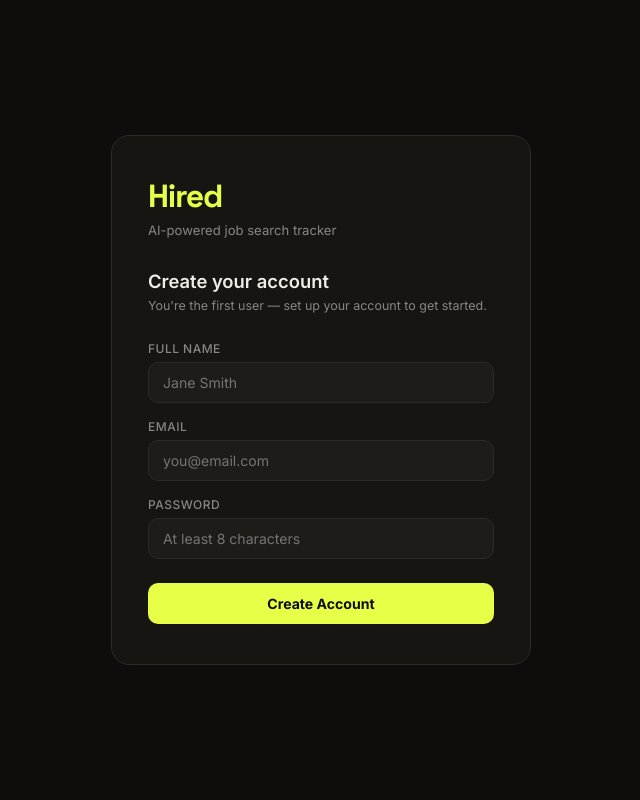
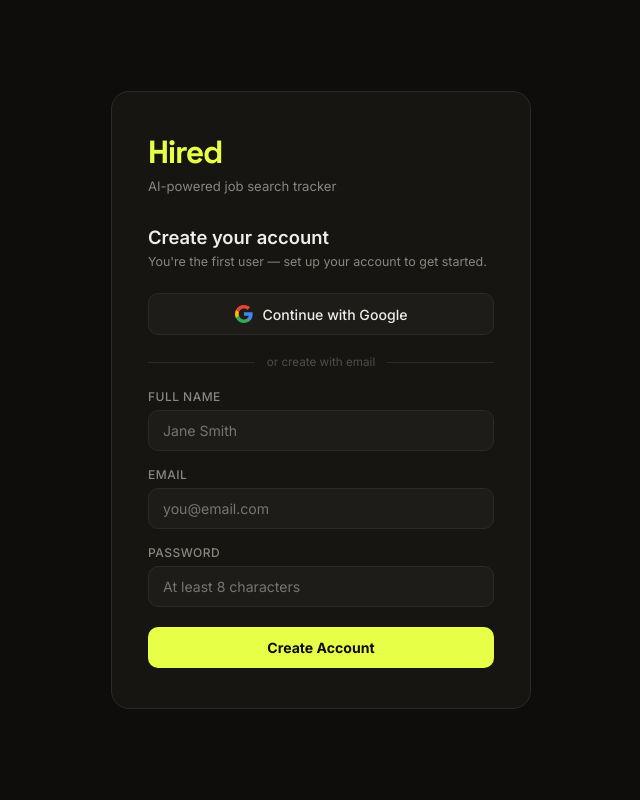
Before and after one commit to urwatulwusqa23/job-tracker, a Flask app: page /register in a window 1280 px wide. Shown: the whole page, without its empty margins (319-959 px from the left). Run offline with Flask 3, Linux system fonts and the light colour scheme; some libraries are stand-ins or nearby versions.

Commit message:
Implement Google login functionality and enhance Gmail integration

```diff
--- a/app.py
+++ b/app.py
@@ -21,8 +21,15 @@ app.permanent_session_lifetime = timedelta(days=30)
 DB_PATH    = os.getenv('DB_PATH', 'jobtracker.db')
 GROK_MODEL = os.getenv('GROK_MODEL', 'grok-3-mini')
 
-GMAIL_SCOPES = ['https://www.googleapis.com/auth/gmail.readonly']
-REDIRECT_URI = os.getenv('REDIRECT_URI', 'http://localhost:5001/auth/google/callback')
+GMAIL_SCOPES        = ['https://www.googleapis.com/auth/gmail.readonly']
+GOOGLE_LOGIN_SCOPES = [
+    'openid',
+    'https://www.googleapis.com/auth/userinfo.email',
+    'https://www.googleapis.com/auth/userinfo.profile',
+    'https://www.googleapis.com/auth/gmail.readonly',
+]
+REDIRECT_URI       = os.getenv('REDIRECT_URI',       'http://localhost:5001/auth/google/callback')
+REDIRECT_URI_LOGIN = os.getenv('REDIRECT_URI_LOGIN', 'http://localhost:5001/auth/google/login/callback')
 GMAIL_QUERY  = ('subject:(application OR interview OR "offer letter" OR position '
                 'OR vacancy OR hiring OR recruitment OR shortlisted OR assessment)')
 
@@ -203,24 +210,26 @@ def _oauth_client_config():
     }
 
 def _get_gmail_service(user_id):
+    """Returns Gmail service using the best available token (login → scan → legacy)."""
     conn = get_db()
-    row  = conn.execute(
-        "SELECT token_json FROM oauth_tokens WHERE provider='google' AND user_id=?", (user_id,)
-    ).fetchone()
+    for provider in ('google_login', 'google_scan', 'google'):
+        row = conn.execute(
+            "SELECT token_json FROM oauth_tokens WHERE provider=? AND user_id=?",
+            (provider, user_id)
+        ).fetchone()
+        if row:
+            creds = Credentials.from_authorized_user_info(json.loads(row['token_json']), GMAIL_SCOPES)
+            if creds.expired and creds.refresh_token:
+                creds.refresh(GoogleRequest())
+                conn.execute(
+                    "UPDATE oauth_tokens SET token_json=?, updated_at=datetime('now') WHERE provider=? AND user_id=?",
+                    (creds.to_json(), provider, user_id)
+                )
+                conn.commit()
+            conn.close()
+            return build('gmail', 'v1', credentials=creds)
     conn.close()
-    if not row:
-        return None
-    creds = Credentials.from_authorized_user_info(json.loads(row['token_json']), GMAIL_SCOPES)
-    if creds.expired and creds.refresh_token:
-        creds.refresh(GoogleRequest())
-        conn = get_db()
-        conn.execute(
-            "UPDATE oauth_tokens SET token_json=?, updated_at=datetime('now') WHERE provider='google' AND user_id=?",
-            (creds.to_json(), user_id)
-        )
-        conn.commit()
-        conn.close()
-    return build('gmail', 'v1', credentials=creds)
+    return None
 
 def _extract_body(payload):
     if payload.get('body', {}).get('data'):
@@ -371,6 +380,79 @@ def change_password():
 
 # ── Google OAuth routes ────────────────────────────────────────────────────────
 
+@app.route('/auth/google/login')
+def google_login_start():
+    """Start Google sign-in (login + Gmail access in one consent)."""
+    if not os.getenv('GOOGLE_CLIENT_ID') or not os.getenv('GOOGLE_CLIENT_SECRET'):
+        return redirect('/login?error=not_configured')
+    verifier, challenge = _pkce_pair()
+    flow = Flow.from_client_config(_oauth_client_config(), scopes=GOOGLE_LOGIN_SCOPES)
+    flow.redirect_uri = REDIRECT_URI_LOGIN
+    auth_url, state = flow.authorization_url(
+        access_type='offline', prompt='consent',
+        code_challenge=challenge, code_challenge_method='S256'
+    )
+    session['g_login_state']    = state
+    session['g_login_verifier'] = verifier
+    return redirect(auth_url)
+
+
+@app.route('/auth/google/login/callback')
+def google_login_callback():
+    """Handle Google sign-in callback — creates account if needed, stores Gmail token."""
+    if request.args.get('error'):
+        return redirect(f"/login?error={request.args.get('error')}")
+    state = request.args.get('state', '')
+    if session.get('g_login_state') != state:
+        return 'OAuth state mismatch', 400
+    verifier = session.pop('g_login_verifier', None)
+    session.pop('g_login_state', None)
+
+    flow = Flow.from_client_config(_oauth_client_config(), scopes=GOOGLE_LOGIN_SCOPES, state=state)
+    flow.redirect_uri = REDIRECT_URI_LOGIN
+    try:
+        flow.fetch_token(code=request.args.get('code', ''), code_verifier=verifier)
+    except Exception as e:
+        return redirect(f'/login?error=token_failed')
+
+    creds = flow.credentials
+    try:
+        info_svc = build('oauth2', 'v2', credentials=creds)
+        info     = info_svc.userinfo().get().execute()
+        email    = info.get('email', '').lower().strip()
+        name     = info.get('name', '')
+    except Exception:
+        return redirect('/login?error=profile_failed')
+
+    if not email:
+        return redirect('/login?error=no_email')
+
+    conn = get_db()
+    user = conn.execute('SELECT id, name FROM users WHERE email=?', (email,)).fetchone()
+    if user:
+        user_id = user['id']
+        if not user['name'] and name:
+            conn.execute('UPDATE users SET name=? WHERE id=?', (name, user_id))
+    else:
+        conn.execute('INSERT INTO users (email, password_hash, name) VALUES (?,?,?)',
+                     (email, generate_password_hash(secrets.token_hex(32)), name))
+        user_id = conn.execute('SELECT last_insert_rowid()').fetchone()[0]
+        conn.execute('UPDATE applications SET user_id=? WHERE user_id IS NULL', (user_id,))
+        conn.execute('UPDATE cv_files    SET user_id=? WHERE user_id IS NULL', (user_id,))
+
+    conn.execute(
+        "INSERT OR REPLACE INTO oauth_tokens (provider,user_id,token_json,email,updated_at) "
+        "VALUES ('google_login',?,?,?,datetime('now'))",
+        (user_id, creds.to_json(), email)
+    )
+    conn.commit()
+    conn.close()
+
+    session.permanent = True
+    session['user_id'] = user_id
+    return redirect('/')
+
+
 @app.route('/auth/google')
 @login_required
 def google_auth():
@@ -417,7 +499,7 @@ def google_callback():
         email = ''
     conn = get_db()
     conn.execute(
-        "INSERT OR REPLACE INTO oauth_tokens (provider,user_id,token_json,email,updated_at) VALUES ('google',?,?,?,datetime('now'))",
+        "INSERT OR REPLACE INTO oauth_tokens (provider,user_id,token_json,email,updated_at) VALUES ('google_scan',?,?,?,datetime('now'))",
         (user_id, creds.to_json(), email)
     )
     conn.commit()
@@ -429,18 +511,29 @@ def google_callback():
 @login_required
 def gmail_status():
     conn = get_db()
-    row  = conn.execute(
-        "SELECT email FROM oauth_tokens WHERE provider='google' AND user_id=?", (uid(),)
-    ).fetchone()
+    rows = conn.execute(
+        "SELECT provider, email FROM oauth_tokens WHERE user_id=? AND provider IN ('google_login','google_scan','google')",
+        (uid(),)
+    ).fetchall()
     conn.close()
-    return jsonify({'connected': bool(row), 'email': row['email'] if row else ''})
+    primary = scan = None
+    for r in rows:
+        if r['provider'] == 'google_login':
+            primary = r['email']
+        elif r['provider'] in ('google_scan', 'google'):
+            scan = r['email']
+    return jsonify({'primary': primary, 'scan': scan})
 
 
 @app.route('/api/gmail/disconnect', methods=['POST'])
 @login_required
 def gmail_disconnect():
+    data     = request.get_json() or {}
+    provider = data.get('provider', 'google_scan')
+    if provider not in ('google_scan', 'google'):
+        return jsonify({'error': 'Cannot disconnect login account here — use Sign Out instead'}), 400
     conn = get_db()
-    conn.execute("DELETE FROM oauth_tokens WHERE provider='google' AND user_id=?", (uid(),))
+    conn.execute("DELETE FROM oauth_tokens WHERE provider=? AND user_id=?", (provider, uid()))
     conn.commit()
     conn.close()
     return jsonify({'success': True})
--- a/templates/login.html
+++ b/templates/login.html
@@ -8,50 +8,37 @@
 @import url('https://fonts.googleapis.com/css2?family=Inter:wght@300;400;500;600;700&family=Space+Grotesk:wght@500;600;700&display=swap');
 *{box-sizing:border-box;margin:0;padding:0}
 :root{
-  --bg:#0e0d0b;--s1:#161512;--s2:#1e1c18;--s3:#252320;
+  --bg:#0e0d0b;--s1:#161512;--s2:#1e1c18;
   --border:#2c2a26;--accent:#e8ff47;--text:#f0ede6;
   --sub:#8a8680;--muted:#504e4a;--red:#ff5c5c;
 }
 html,body{height:100%;background:var(--bg);color:var(--text);font-family:'Inter',sans-serif}
 body{display:flex;align-items:center;justify-content:center;padding:24px}
 
-.card{
-  width:100%;max-width:420px;background:var(--s1);
-  border:1px solid var(--border);border-radius:18px;padding:40px 36px;
+.card{width:100%;max-width:420px;background:var(--s1);border:1px solid var(--border);border-radius:18px;padding:40px 36px}
+.logo{font-family:'Space Grotesk',sans-serif;font-size:2rem;font-weight:700;color:var(--accent);letter-spacing:-.04em;margin-bottom:6px}
+.tagline{font-size:.82rem;color:var(--sub);margin-bottom:32px}
+h2{font-size:1.15rem;font-weight:600;margin-bottom:6px}
+.sub{font-size:.78rem;color:var(--sub);margin-bottom:24px}
+label{display:block;font-size:.75rem;color:var(--sub);font-weight:500;margin-bottom:6px;margin-top:16px;letter-spacing:.04em;text-transform:uppercase}
+input{width:100%;padding:11px 14px;background:var(--s2);border:1px solid var(--border);border-radius:10px;color:var(--text);font-size:.88rem;font-family:inherit;transition:border-color .15s;outline:none}
+input:focus{border-color:var(--accent)}
+.btn{width:100%;padding:12px;margin-top:20px;background:var(--accent);color:#0e0d0b;border:none;border-radius:10px;font-size:.88rem;font-weight:700;font-family:inherit;cursor:pointer;transition:opacity .15s}
+.btn:hover{opacity:.88}
+.btn-google{
+  display:flex;align-items:center;justify-content:center;gap:10px;
+  width:100%;padding:11px 14px;background:var(--s2);border:1px solid var(--border);
+  border-radius:10px;color:var(--text);font-size:.88rem;font-weight:500;font-family:inherit;
+  cursor:pointer;text-decoration:none;transition:border-color .15s,background .15s;margin-top:0;
 }
-.logo{
-  font-family:'Space Grotesk',sans-serif;font-size:2rem;font-weight:700;
-  color:var(--accent);letter-spacing:-.04em;margin-bottom:6px;
-}
-.tagline{font-size:.82rem;color:var(--sub);margin-bottom:32px}
-
-h2{font-size:1.15rem;font-weight:600;margin-bottom:6px}
-.sub{font-size:.78rem;color:var(--sub);margin-bottom:28px}
-
-label{display:block;font-size:.75rem;color:var(--sub);font-weight:500;margin-bottom:6px;margin-top:16px;letter-spacing:.04em;text-transform:uppercase}
-input{
-  width:100%;padding:11px 14px;background:var(--s2);border:1px solid var(--border);
-  border-radius:10px;color:var(--text);font-size:.88rem;font-family:inherit;
-  transition:border-color .15s;outline:none;
-}
-input:focus{border-color:var(--accent)}
-
-.btn{
-  width:100%;padding:12px;margin-top:24px;
-  background:var(--accent);color:#0e0d0b;border:none;border-radius:10px;
-  font-size:.88rem;font-weight:700;font-family:inherit;cursor:pointer;
-  transition:opacity .15s;
-}
-.btn:hover{opacity:.88}
-
-.error{
-  background:#ff5c5c18;border:1px solid #ff5c5c40;color:var(--red);
-  padding:10px 14px;border-radius:10px;font-size:.8rem;margin-top:16px;
-}
-.switch{margin-top:24px;text-align:center;font-size:.78rem;color:var(--sub)}
+.btn-google:hover{border-color:#5bc8ff;background:#1e1c18}
+.divider{display:flex;align-items:center;gap:12px;margin:20px 0}
+.divider span{color:var(--muted);font-size:.73rem;white-space:nowrap}
+.divider::before,.divider::after{content:'';flex:1;border-top:1px solid var(--border)}
+.error{background:#ff5c5c18;border:1px solid #ff5c5c40;color:var(--red);padding:10px 14px;border-radius:10px;font-size:.8rem;margin-bottom:16px}
+.switch{margin-top:20px;text-align:center;font-size:.78rem;color:var(--sub)}
 .switch a{color:var(--accent);text-decoration:none;font-weight:500}
 .switch a:hover{text-decoration:underline}
-.divider{border:none;border-top:1px solid var(--border);margin:28px 0}
 </style>
 </head>
 <body>
@@ -66,6 +53,19 @@ input:focus{border-color:var(--accent)}
   {% if error %}
   <div class="error">{{ error }}</div>
   {% endif %}
+
+  <!-- Google sign-up -->
+  <a href="/auth/google/login" class="btn-google">
+    <svg width="18" height="18" viewBox="0 0 18 18" fill="none">
+      <path d="M17.64 9.2c0-.637-.057-1.251-.164-1.84H9v3.481h4.844a4.14 4.14 0 0 1-1.796 2.716v2.259h2.908c1.702-1.567 2.684-3.875 2.684-6.615Z" fill="#4285F4"/>
+      <path d="M9 18c2.43 0 4.467-.806 5.956-2.18l-2.908-2.259c-.806.54-1.837.86-3.048.86-2.344 0-4.328-1.584-5.036-3.711H.957v2.332A8.997 8.997 0 0 0 9 18Z" fill="#34A853"/>
+      <path d="M3.964 10.71A5.41 5.41 0 0 1 3.682 9c0-.593.102-1.17.282-1.71V4.958H.957A8.996 8.996 0 0 0 0 9c0 1.452.348 2.827.957 4.042l3.007-2.332Z" fill="#FBBC05"/>
+      <path d="M9 3.58c1.321 0 2.508.454 3.44 1.345l2.582-2.58C13.463.891 11.426 0 9 0A8.997 8.997 0 0 0 .957 4.958L3.964 7.29C4.672 5.163 6.656 3.58 9 3.58Z" fill="#EA4335"/>
+    </svg>
+    Continue with Google
+  </a>
+
+  <div class="divider"><span>or create with email</span></div>
 
   <form method="POST" action="/register">
     <label>Full name</label>
@@ -82,12 +82,32 @@ input:focus{border-color:var(--accent)}
   <div class="sub">Sign in to your job tracker.</div>
 
   {% if error %}
-  <div class="error">{{ error }}</div>
+  <div class="error">
+    {% if error == 'not_configured' %}Google OAuth is not configured in .env
+    {% elif error == 'token_failed' %}Google sign-in failed — please try again
+    {% elif error == 'profile_failed' %}Could not retrieve your Google profile
+    {% elif error == 'no_email' %}Your Google account did not share an email address
+    {% elif error == 'access_denied' %}Google sign-in was cancelled
+    {% else %}{{ error }}{% endif %}
+  </div>
   {% endif %}
+
+  <!-- Google sign-in (primary, most prominent) -->
+  <a href="/auth/google/login" class="btn-google">
+    <svg width="18" height="18" viewBox="0 0 18 18" fill="none">
+      <path d="M17.64 9.2c0-.637-.057-1.251-.164-1.84H9v3.481h4.844a4.14 4.14 0 0 1-1.796 2.716v2.259h2.908c1.702-1.567 2.684-3.875 2.684-6.615Z" fill="#4285F4"/>
+      <path d="M9 18c2.43 0 4.467-.806 5.956-2.18l-2.908-2.259c-.806.54-1.837.86-3.048.86-2.344 0-4.328-1.584-5.036-3.711H.957v2.332A8.997 8.997 0 0 0 9 18Z" fill="#34A853"/>
+      <path d="M3.964 10.71A5.41 5.41 0 0 1 3.682 9c0-.593.102-1.17.282-1.71V4.958H.957A8.996 8.996 0 0 0 0 9c0 1.452.348 2.827.957 4.042l3.007-2.332Z" fill="#FBBC05"/>
+      <path d="M9 3.58c1.321 0 2.508.454 3.44 1.345l2.582-2.58C13.463.891 11.426 0 9 0A8.997 8.997 0 0 0 .957 4.958L3.964 7.29C4.672 5.163 6.656 3.58 9 3.58Z" fill="#EA4335"/>
+    </svg>
+    Continue with Google
+  </a>
+
+  <div class="divider"><span>or sign in with email</span></div>
 
   <form method="POST" action="/login">
     <label>Email</label>
-    <input type="email" name="email" placeholder="you@email.com" required autocomplete="email" autofocus/>
+    <input type="email" name="email" placeholder="you@email.com" required autocomplete="email"/>
     <label>Password</label>
     <input type="password" name="password" placeholder="••••••••" required autocomplete="current-password"/>
     <button class="btn" type="submit">Sign In</button>
```
Also changed, not shown: templates/index.html (+54 -29 lines).
